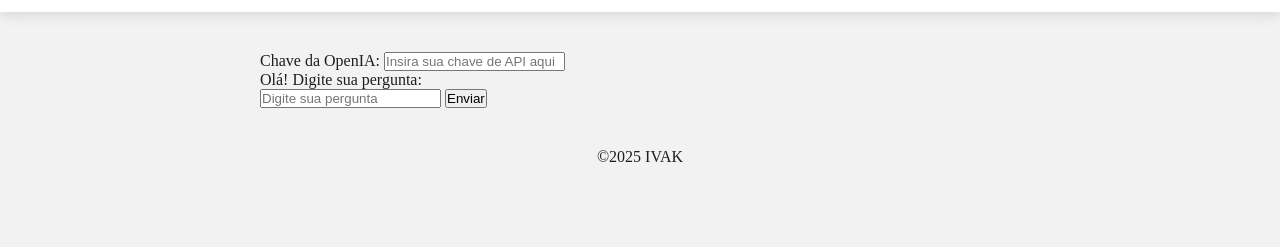
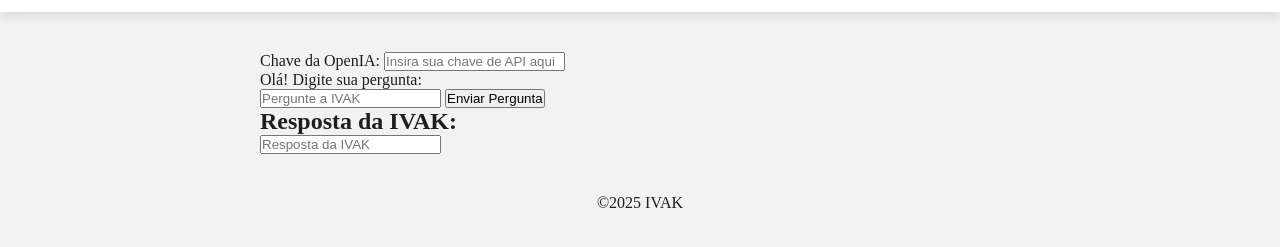
Before and after one commit to SarahSSM1/IVAK-IA, a website: page index.html in a window 1280 px wide. Shown: the part 59-306 px from the top of the page. Drawn offline with Linux system fonts and the light colour scheme.

Commit message:
Juliana/add Mudei a estrutura do html

```diff
--- a/index.html
+++ b/index.html
@@ -24,9 +24,14 @@
         <div class="chat-container">
             <div id="chat-output"></div>
             <div class="chat-input">
-                <input type="text" id="user-input" placeholder="Digite sua pergunta">
-                <button id="send-button">Enviar</button>
+                <input type="text" id="user-input" placeholder= "Pergunte a IVAK">
+                <button id="send-button">Enviar Pergunta</button>
             </div>
+        </div>
+        <div id="ai-response-container" class="hidden">
+            <h2>Resposta da IVAK:</h2>
+            <div id="ai-response-output"></div>
+            <input type="text" id="user-input" placeholder= "Resposta da IVAK">
         </div>
     </main>
 
```
Also changed, not shown: ivak.css (line endings or trailing spaces).
